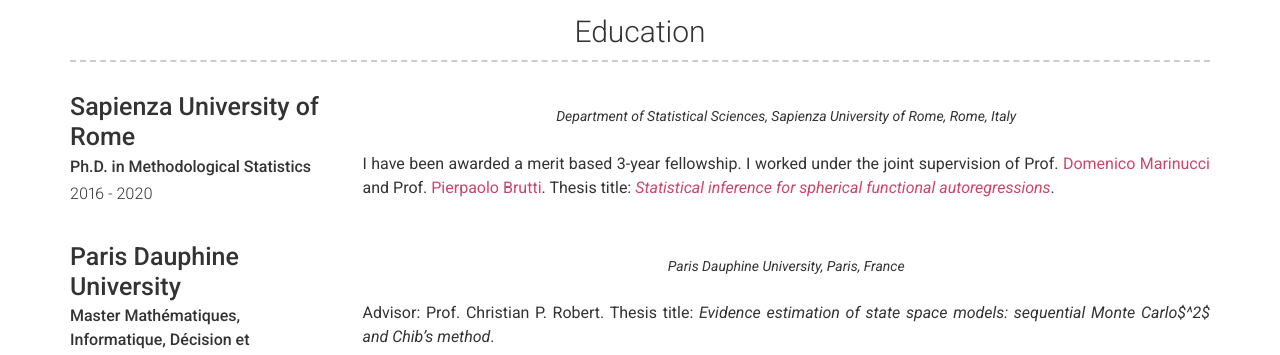
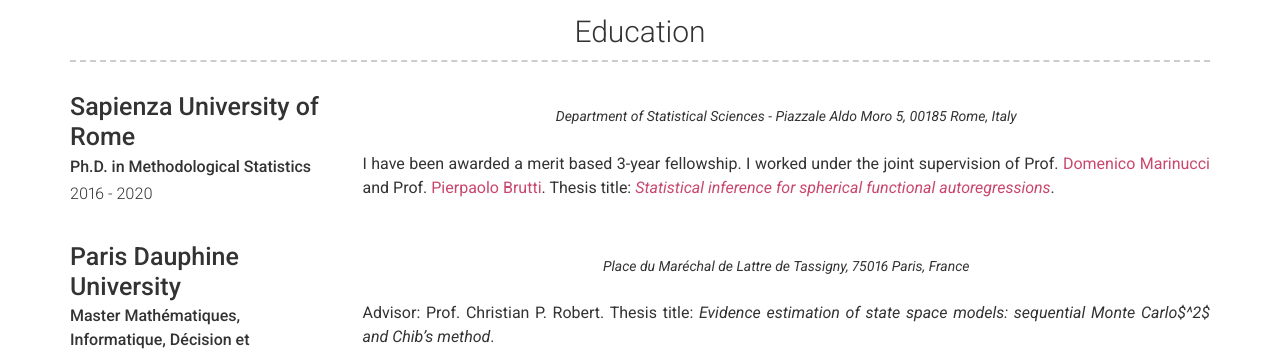
Before and after one commit to alessiacaponera/alessiacaponera.github.io, a Jekyll site: the page built from index.md, in a window 1280 px wide and 900 px high, scrolled down 972 px. Shown: the part 152-507 px from the top of the window. Built offline with Jekyll 4.4.1, drawn with Linux system fonts in a browser that asks for light colours.

Commit message:
Update education.yml

```diff
--- a/_data/education.yml
+++ b/_data/education.yml
@@ -5,7 +5,7 @@
   qualification: Ph.D. in Methodological Statistics
   #link: https://www.unibocconi.eu/
   quote: >
-    Department of Statistical Sciences, Sapienza University of Rome, Rome, Italy
+    Department of Statistical Sciences - Piazzale Aldo Moro 5, 00185 Rome, Italy
   description: | # this will include new lines to allow paragraphs
     I have been awarded a merit based 3-year fellowship. I worked under the joint supervision of  Prof. [Domenico Marinucci](https://www.mat.uniroma2.it/~marinucc/) and Prof. [Pierpaolo Brutti](https://www.dss.uniroma1.it/it/dipartimento/persone/brutti-pierpaolo). Thesis title: [*Statistical inference for spherical functional autoregressions*](files/papers/PhDThesis.pdf).
 
@@ -15,7 +15,7 @@
   qualification: Master Mathématiques, Informatique, Décision et Organisation
   #link: https://www.unipd.it
   quote: >
-    Paris Dauphine University, Paris, France
+    Place du Maréchal de Lattre de Tassigny, 75016 Paris, France
   description: | # this will include new lines to allow paragraphs
     Advisor: Prof. Christian P. Robert. Thesis title: *Evidence estimation of state space models: sequential Monte Carlo$^2$ and Chib’s method*.
 
```
